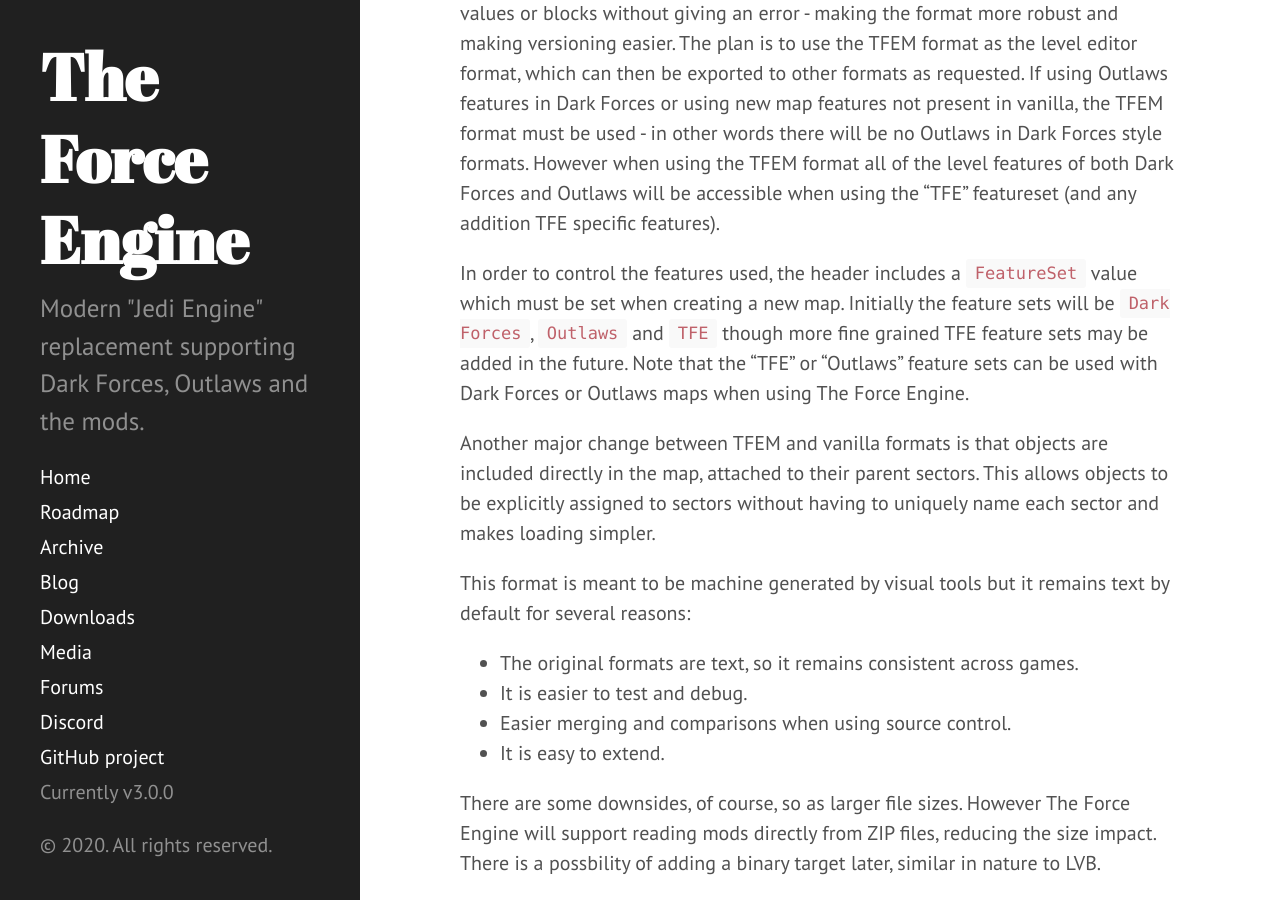
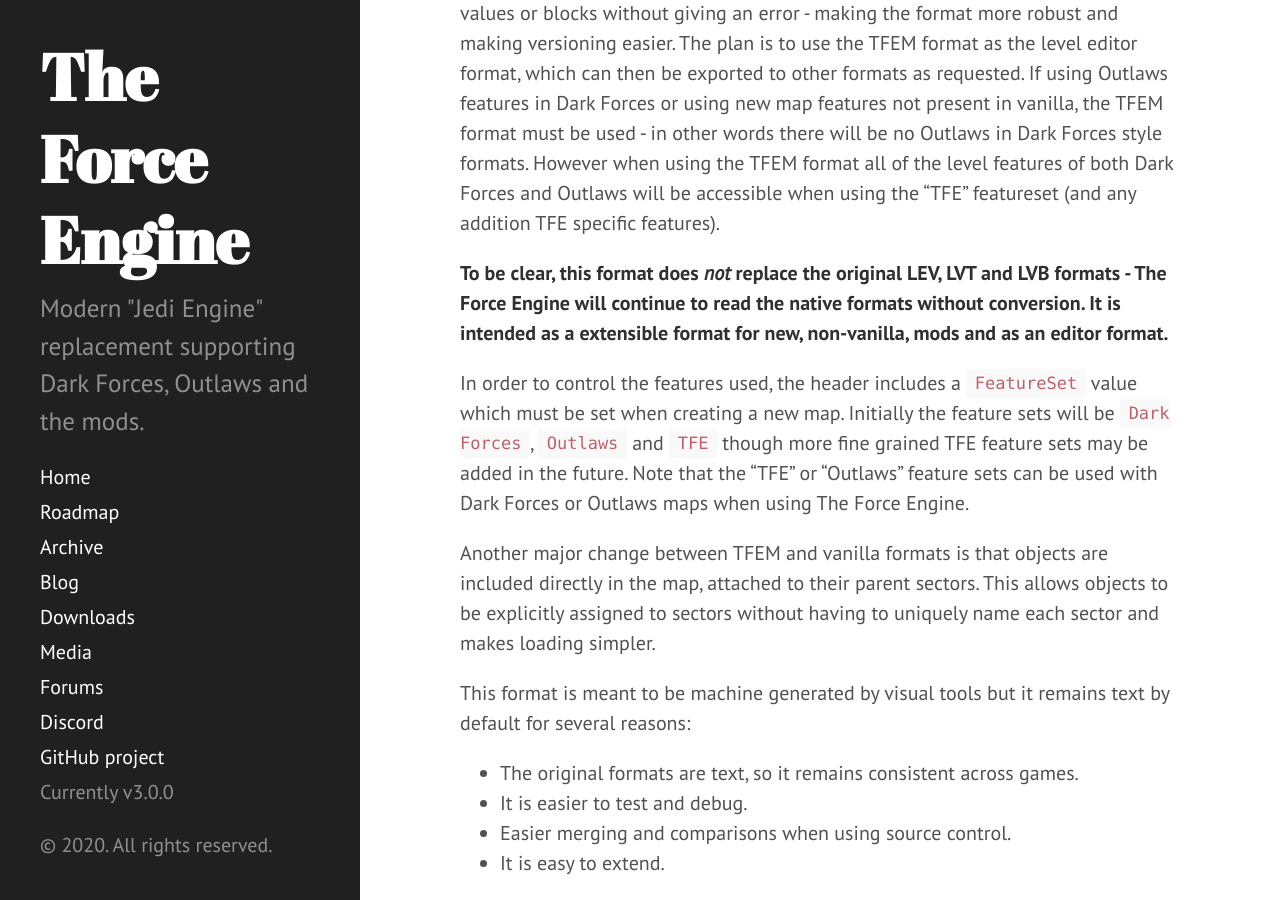
Before and after one commit to TheForceEngine/TheForceEngine.github.io, a Jekyll site: the page built from TFEM_Spec.md, in a window 1280 px wide and 900 px high, scrolled down 640 px. Built offline with Jekyll 4.4.1, drawn with Linux system fonts in a browser that asks for light colours.

Commit message:
Added clarification.

````diff
--- a/TFEM_Spec.md
+++ b/TFEM_Spec.md
@@ -9,6 +9,8 @@
 The Force Engine will support the Dark Forces LEV format, Outlaws LVT and LVB formats and a super-set format called TFEM ("TFE Map"). Unfortunately the Jedi Engine reads text based data files in a fairly rigid way, meaning that there is no provision for skipping default parameters or adding new unknown parameters or structure. For this reason, the original formats are not very useful for adding new features or for the level editor. This format has some similarities to the UDMF format and is my attempt to "get ahead" of the format mess and allow the same format to be used while adding new features in the future and for the format to be the master format used by tools.
 
 As a super-set format, TFEM will support the entire feature set of the Dark Forces version of Jedi and the Outlaws version as well as any new features added for The Force Engine. It will remain a text based format, though a binary "compiled" version may also be supported later. Finally it will support default values - in which case the parameter does not have to be specified and map readers must skip unknown values or blocks without giving an error - making the format more robust and making versioning easier. The plan is to use the TFEM format as the level editor format, which can then be exported to other formats as requested. If using Outlaws features in Dark Forces or using new map features not present in vanilla, the TFEM format must be used - in other words there will be no Outlaws in Dark Forces style formats. However when using the TFEM format all of the level features of both Dark Forces and Outlaws will be accessible when using the "TFE" featureset (and any addition TFE specific features).
+
+__To be clear, this format does *not* replace the original LEV, LVT and LVB formats - The Force Engine will continue to read the native formats without conversion. It is intended as a extensible format for new, non-vanilla, mods and as an editor format.__
 
 In order to control the features used, the header includes a ```FeatureSet``` value which must be set when creating a new map. Initially the feature sets will be ```Dark Forces```, ```Outlaws``` and ```TFE``` though more fine grained TFE feature sets may be added in the future. Note that the "TFE" or "Outlaws" feature sets can be used with Dark Forces or Outlaws maps when using The Force Engine.
 
````
